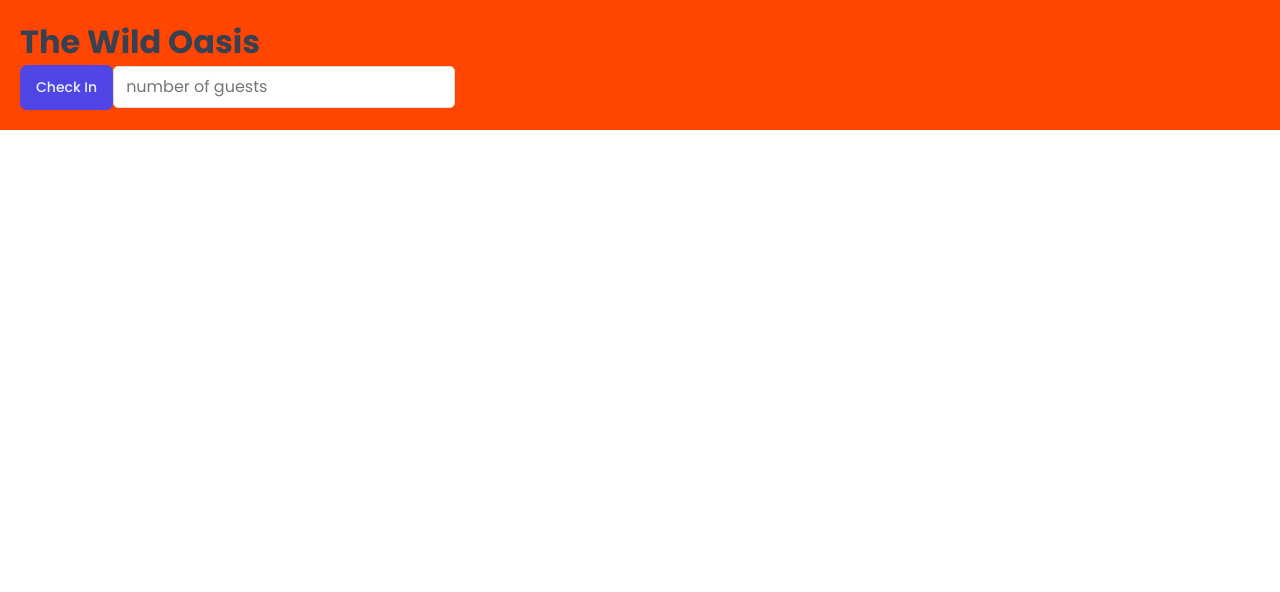
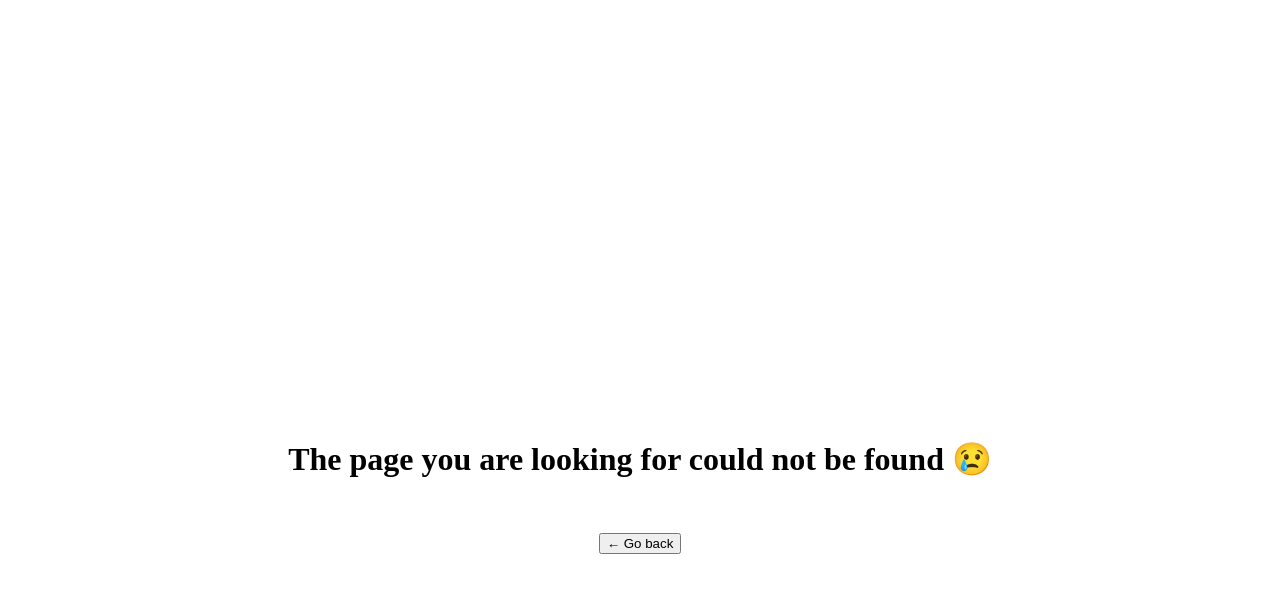
Before and after one commit to lonelydomino/the-wild-oasis, a React (Vite) app: page / in a window 1280 px wide. Shown: the top 592 px of the page. Built offline with nearby package versions, Linux system fonts and the light colour scheme; a web font is replaced by a local one.

Commit message:
Update dependencies and refine App.jsx

```diff
--- a/package.json
+++ b/package.json
@@ -12,6 +12,7 @@
   "dependencies": {
     "react": "^18.2.0",
     "react-dom": "^18.2.0",
+    "react-router-dom": "^7.8.2",
     "styled-components": "^6.1.19"
   },
   "devDependencies": {
--- a/src/App.jsx
+++ b/src/App.jsx
@@ -1,17 +1,12 @@
-import styled from "styled-components"
-import GlobalStyles from './styles/GlobalStyles'
-import Button from "./ui/Button"
-import H1 from './ui/Heading'
-
-const Input = styled.input`
-  border: 1px solid #ddd;
-  border-radius: 5px;
-  padding: 0.8rem 1.2rem;
-`
-const StyledApp = styled.div`
-  background-color: orangered;
-  padding:20px;
-`
+import { BrowserRouter, Route, Routes } from "react-router-dom"
+import Dashboard from './pages/Dashboard'
+import Bookings from './pages/Bookings'
+import Cabins from './pages/Cabins'
+import Users from './pages/Users'
+import Settings from './pages/Settings'
+import Account from './pages/Account'
+import Login from './pages/Login'
+import PageNotFound from './pages/PageNotFound'
 
 
 function App() {
@@ -19,13 +14,18 @@
 
   return (
     <>
-      <GlobalStyles />
-      <StyledApp>
-        <H1>The Wild Oasis</H1>
-
-        <Button>Check In</Button>
-        <Input type='number' placeholder="number of guests"/>
-      </StyledApp>
+      <BrowserRouter>
+        <Routes>
+          <Route path='dashboard' element={<Dashboard />}/>
+          <Route path='bookings' element={<Bookings />}/>
+          <Route path='cabins' element={<Cabins />}/>
+          <Route path='users' element={<Users />}/>
+          <Route path='settings' element={<Settings />}/>
+          <Route path='account' element={<Account />}/>
+          <Route path='login' element={<Login />}/>
+          <Route path='*' element={<PageNotFound />}/>
+        </Routes>
+      </BrowserRouter>
     </>
   )
 }
```
Also changed, not shown: 1 other file (tests, documents, lock files or other folders).
